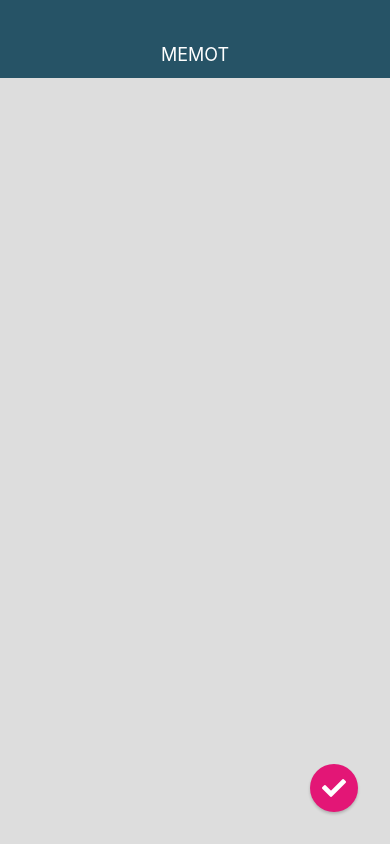
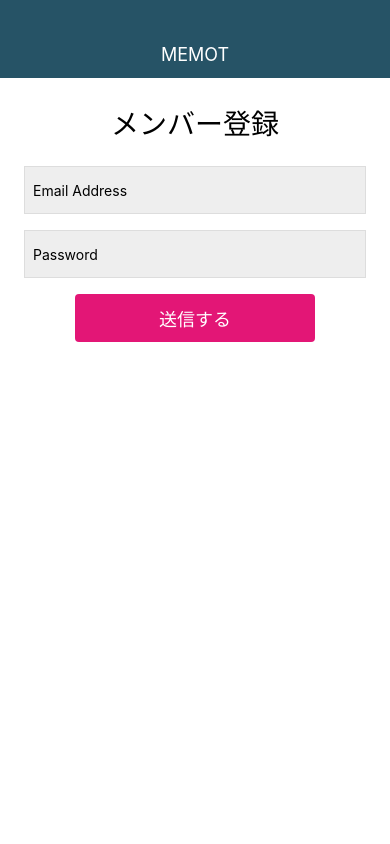
Before and after one commit to KeitaYoshida/memoApp, a React Native app: screen / in a window 390 px wide. Built offline with nearby package versions, Linux system fonts and the light colour scheme.

Commit message:
Create Login and Signup screen

```diff
--- a/App.js
+++ b/App.js
@@ -5,6 +5,8 @@
 // import MemoListScreen from './src/screens/MemoListScreen';
 // import MemoDetailScreen from './src/screens/MemoDetailScreen';
 import MemoEditScreen from './src/screens/MemoEditScreen';
+import LoginScreen from './src/screens/LoginScreen';
+import SignupScreen from './src/screens/SignupScreen';
 
 // export default function App() {
 //   return (
@@ -21,7 +23,9 @@
         <Appbar />
         {/* <MemoListScreen /> */}
         {/* <MemoDetailScreen /> */}
-        <MemoEditScreen />
+        {/* <MemoEditScreen /> */}
+        {/* <LoginScreen /> */}
+        <SignupScreen />
       </View>
     );
   }
--- /dev/null
+++ b/src/screens/LoginScreen.js
@@ -0,0 +1,60 @@
+import React from 'react';
+import {
+  StyleSheet,
+  View,
+  Text,
+  TextInput,
+  TouchableHighlight,
+} from 'react-native';
+
+class LoginScreen extends React.Component {
+  render() {
+    return (
+      <View style={styles.container}>
+        <Text style={styles.title}>ログイン</Text>
+        <TextInput style={styles.input} value="Email Address" />
+        <TextInput style={styles.input} value="Password" />
+        <TouchableHighlight style={styles.botton} onPress={() => {}}>
+          <Text style={styles.buttonTitle}>ログインする</Text>
+        </TouchableHighlight>
+      </View>
+    );
+  }
+}
+
+const styles = StyleSheet.create({
+  container: {
+    flex: 1,
+    width: '100%',
+    padding: 24,
+    backgroundColor: '#fff',
+  },
+  title: {
+    fontSize: 28,
+    alignSelf: 'center',
+    marginBottom: 24,
+  },
+  input: {
+    backgroundColor: '#eee',
+    height: 48,
+    marginBottom: 16,
+    borderWidth: 1,
+    borderColor: '#ddd',
+    padding: 8,
+  },
+  botton: {
+    backgroundColor: '#E31676',
+    height: 48,
+    borderRadius: 4,
+    justifyContent: 'center',
+    alignItems: 'center',
+    width: '70%',
+    alignSelf: 'center',
+  },
+  buttonTitle: {
+    color: '#fff',
+    fontSize: 18,
+  },
+});
+
+export default LoginScreen;
--- /dev/null
+++ b/src/screens/SignupScreen.js
@@ -0,0 +1,64 @@
+import React from 'react';
+import {
+  StyleSheet,
+  View,
+  Text,
+  TextInput,
+  TouchableHighlight,
+} from 'react-native';
+
+class SignupScreen extends React.Component {
+  render() {
+    return (
+      <View style={styles.container}>
+        <Text style={styles.title}>メンバー登録</Text>
+        <TextInput style={styles.input} value="Email Address" />
+        <TextInput style={styles.input} value="Password" />
+        <TouchableHighlight
+          style={styles.botton}
+          onPress={() => {}}
+          underlayColor="#C70F66"
+        >
+          <Text style={styles.buttonTitle}>送信する</Text>
+        </TouchableHighlight>
+      </View>
+    );
+  }
+}
+
+const styles = StyleSheet.create({
+  container: {
+    flex: 1,
+    width: '100%',
+    padding: 24,
+    backgroundColor: '#fff',
+  },
+  title: {
+    fontSize: 28,
+    alignSelf: 'center',
+    marginBottom: 24,
+  },
+  input: {
+    backgroundColor: '#eee',
+    height: 48,
+    marginBottom: 16,
+    borderWidth: 1,
+    borderColor: '#ddd',
+    padding: 8,
+  },
+  botton: {
+    backgroundColor: '#E31676',
+    height: 48,
+    borderRadius: 4,
+    justifyContent: 'center',
+    alignItems: 'center',
+    width: '70%',
+    alignSelf: 'center',
+  },
+  buttonTitle: {
+    color: '#fff',
+    fontSize: 18,
+  },
+});
+
+export default SignupScreen;
```
